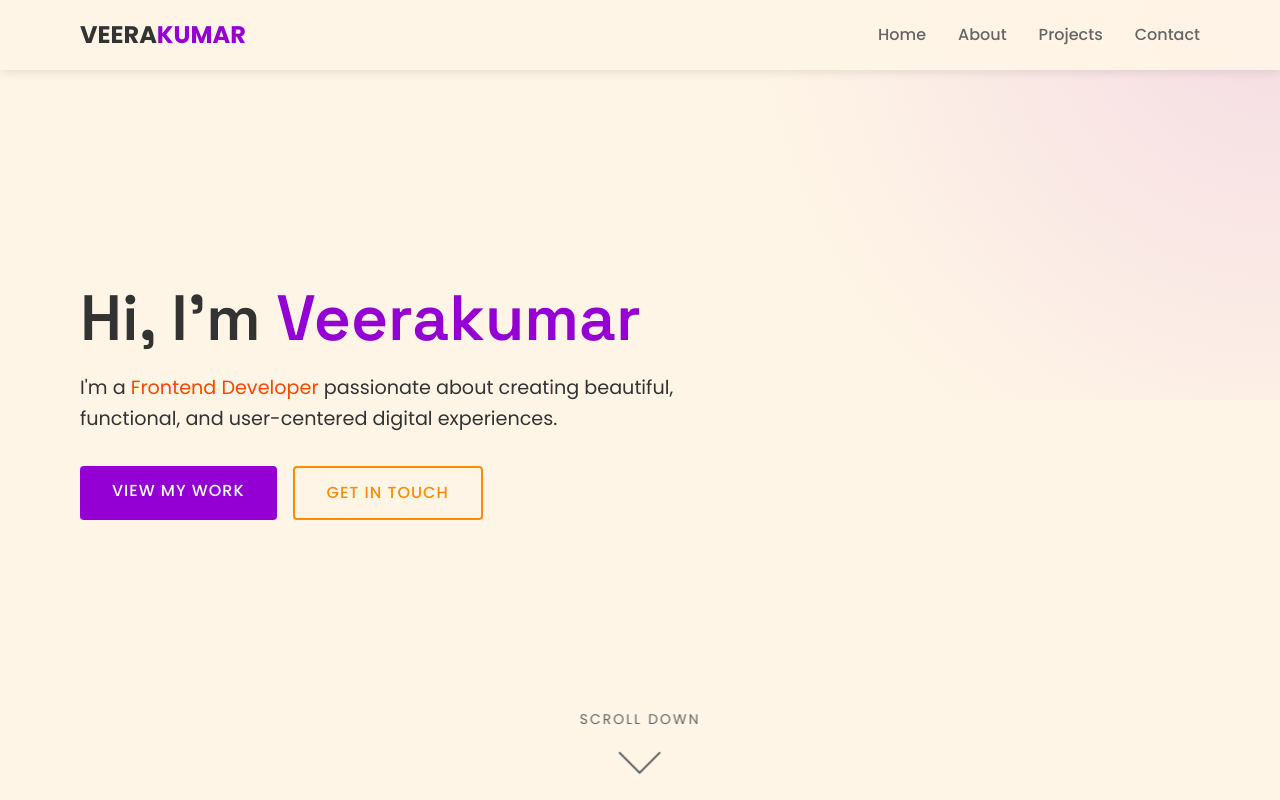
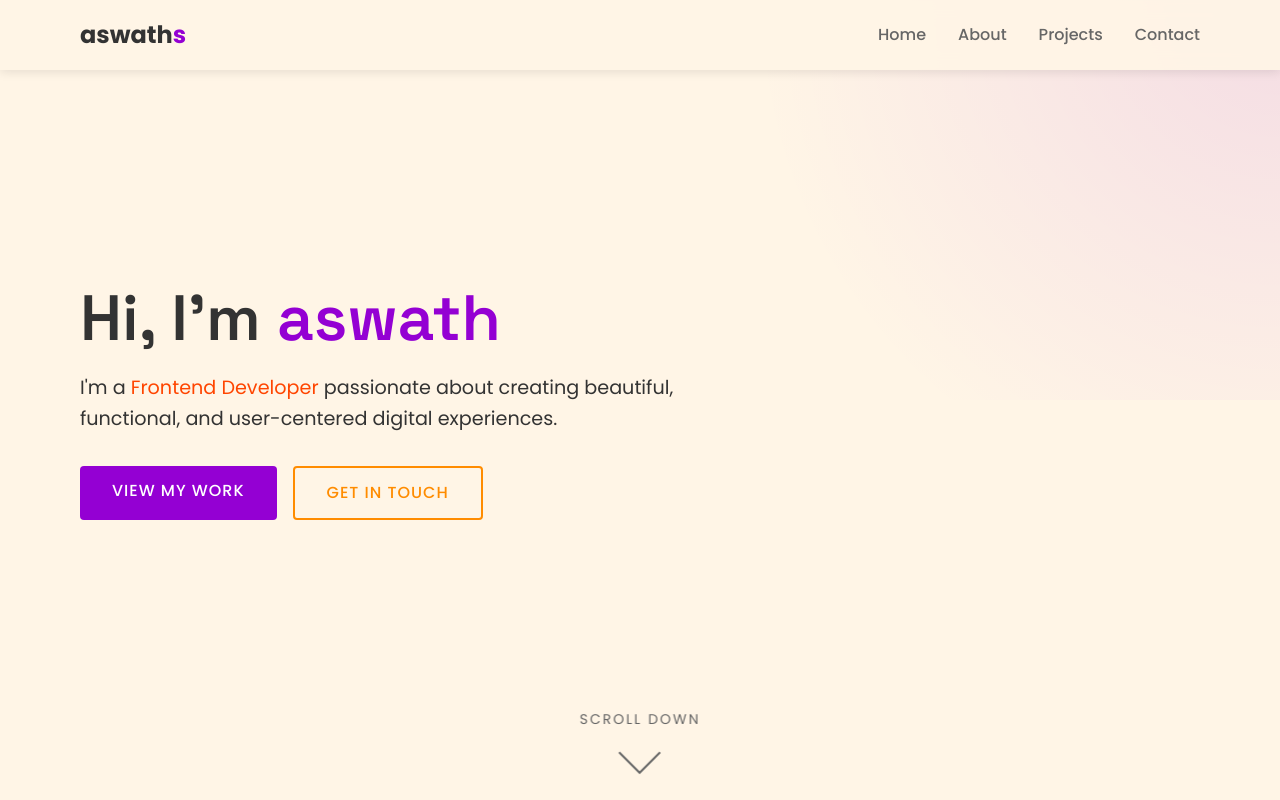
Before and after one commit to aswath946-afk/sns, a plain HTML site: page index.html in a window 1280 px wide. Shown: the top 800 px of the page. Drawn offline with Linux system fonts and the light colour scheme.

Commit message:
Update index.html

```diff
--- a/index.html
+++ b/index.html
@@ -788,7 +788,7 @@
     <!-- Header & Navigation -->
     <header id="header">
         <div class="container nav-container">
-            <a href="#home" class="logo">VEERA<span>KUMAR</span></a>
+            <a href="#home" class="logo">aswath<span>s</span></a>
             <button class="mobile-toggle" aria-label="Toggle menu">☰</button>
             <ul class="nav-links">
                 <li><a href="#home">Home</a></li>
@@ -802,7 +802,7 @@
     <!-- Hero Section -->
     <section id="home" class="hero">
         <div class="container hero-content">
-            <h1>Hi, I'm <span class="highlight">Veerakumar</span></h1>
+            <h1>Hi, I'm <span class="highlight">aswath</span></h1>
             <p>I'm a <span class="accent">Frontend Developer</span> passionate about creating beautiful, functional, and user-centered digital experiences.</p>
             <div class="hero-buttons">
                 <a href="#projects" class="btn">View My Work</a>
```
